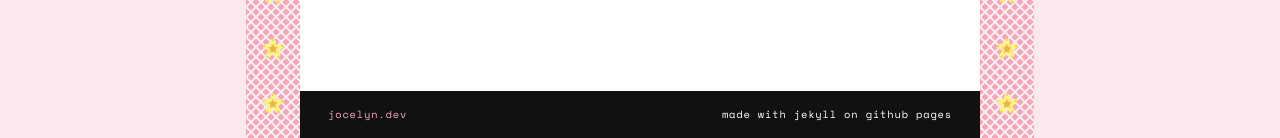
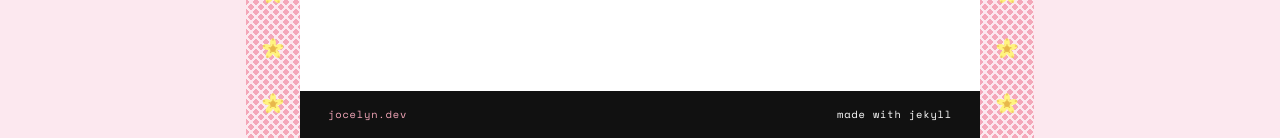
Before and after one commit to javawitch/javawitch.github.io, a Jekyll site: the page built from index.html, in a window 1280 px wide. Shown: the part 762-900 px from the top of the page. Built offline with Jekyll 4.4.1, drawn with Linux system fonts in a browser that asks for light colours.

Commit message:
Removed the 'with Github Pages' from the footer

```diff
--- a/_config.yml
+++ b/_config.yml
@@ -22,7 +22,7 @@
     url:   https://github.com/javawitch
 
 # ── SUBBAR (optional) ───────────────────────────────────────
-# subbar:
+subbar:
 #  - title: Favorites
 #    url:   /favorites/
 #  - title: TIL
--- a/_layouts/default.html
+++ b/_layouts/default.html
@@ -17,7 +17,7 @@
 
       <footer class="site-footer">
         <span class="footer-accent">{{ site.url | remove: 'https://' }}</span>
-        <span>made with jekyll on github pages</span>
+        <span>made with jekyll</span>
       </footer>
     </div>
 
```
